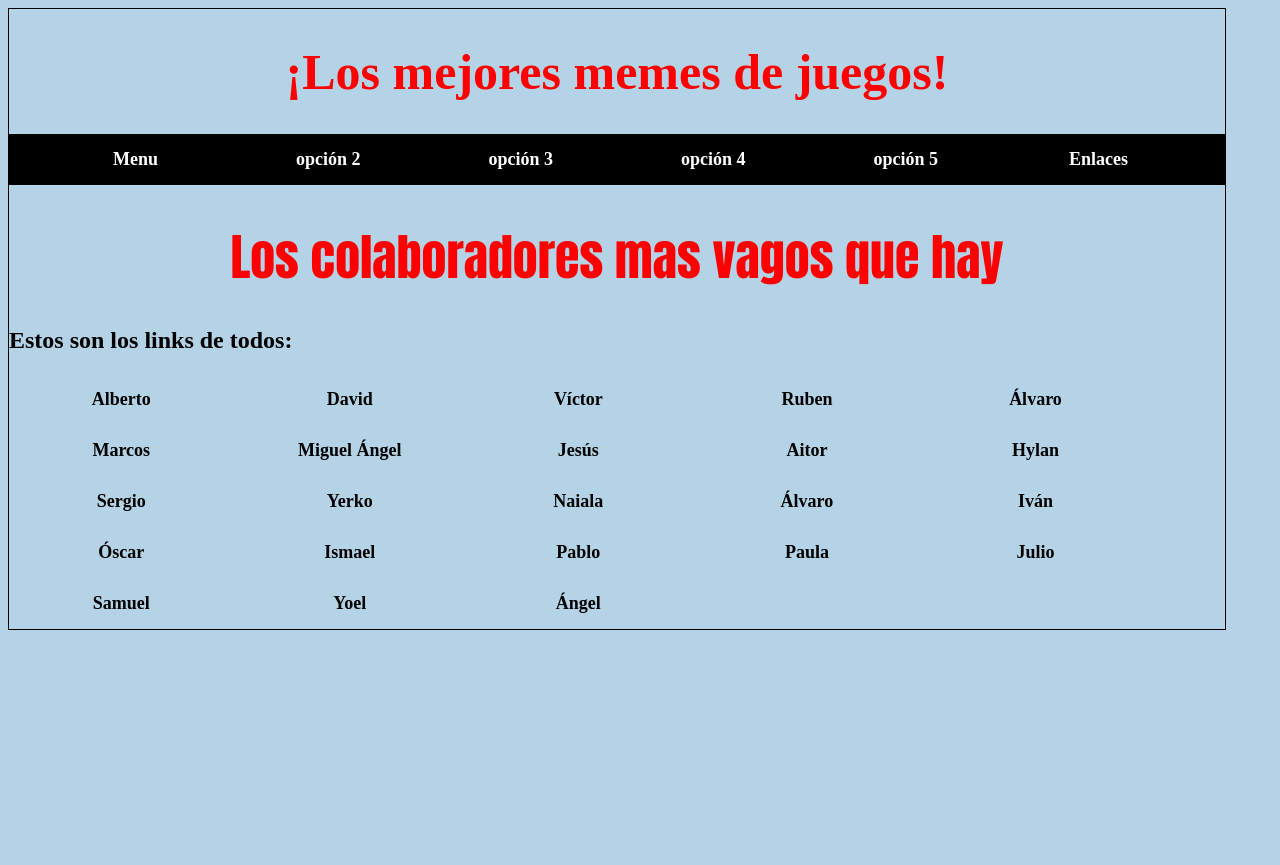
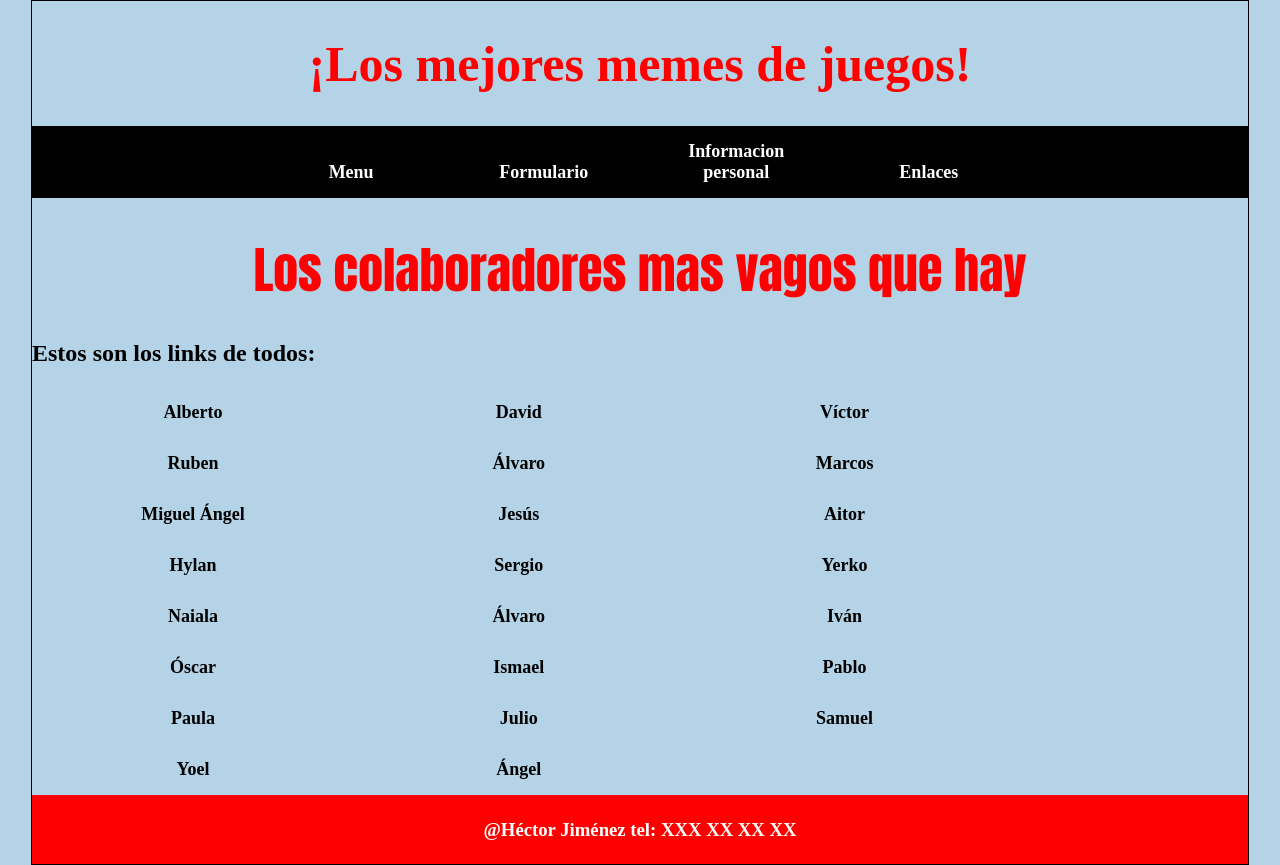
Before and after one commit to HecJC/HecJC.github.io, a plain HTML site: page enlaces-colaboradores/Enlaces-colaboradores.html in a window 1280 px wide. Before the commit the page ends 800 px from the top, so only its background shows below. Drawn offline with Linux system fonts and the light colour scheme; a web font is replaced by a local one.

Commit message:
Add files via upload

```diff
--- /dev/null
+++ b/Informacion Personal/InformacionPersonalcss.css
@@ -0,0 +1,97 @@
+body{
+    background-color: rgb(180, 211, 230);
+    border: 1px solid black;
+    width: 95%;
+    margin: auto;
+}
+footer{
+    color: white;
+    background-color: red;
+    text-align: center;
+    padding: 5px;
+}
+.tituloprincipal{
+    font-family: Ballet;
+    color: red;
+    text-align: center;
+    font-size: large;
+    font-size: 50px;
+}
+.seleccion{
+
+
+    margin: 0px;
+    padding: 0px;
+    text-align: center;
+    font-size: large;
+    margin: auto;
+    background-color: black;
+    color: white;
+}
+.seleccion>h3{
+    display: inline-block;
+    width: 24%;
+}
+
+
+header>h1{
+    color: blue;
+    text-align: center;
+
+    font-size: 34px;
+    text-decoration: underline 2px color red;
+    border: 1px solid   color black;
+}
+h2{
+    color: black;
+    text-align: center;
+    font-size: 16px;
+
+}
+main{
+    text-align: center;
+
+}
+p{
+    color: black;
+}
+p.normal{
+    color: bisque;
+    font-size: 14px;
+    text-indent: 20px;
+}
+.enlaceMenu{
+    color: white;
+    text-decoration: none;
+}
+img{
+
+    width: 60%;
+
+
+}
+.contenedorgeneral{
+    text-align: center;
+}
+.imagenes{
+    margin: 2%;
+    vertical-align: top;
+    font-size: large;
+
+    display: inline-block;
+    width: 45%;
+}
+.enlaceMenu:hover{
+    color: red;
+    border-bottom: 3px solid blue;
+}
+section>div>h3:hover{
+    color: red;
+}
+section>div{
+    display: inline-block;
+    width: 48%;
+    margin: auto;
+    vertical-align: middle;
+    padding: 5px;
+}
--- a/enlaces-colaboradores/Enlaces-colaboradores.html
+++ b/enlaces-colaboradores/Enlaces-colaboradores.html
@@ -23,17 +23,16 @@
         <h1 class="tituloprincipal">¡Los mejores memes de juegos!</h1>
         <div class="seleccion">
             <h3><a class="enlaceMenu" href="../index.html">Menu</a></h3>
-            <h3>opción 2</h3>
-            <h3>opción 3</h3>
-            <h3>opción 4</h3>
-            <h3>opción 5</h3>
-            <h3><a class="enlaceMenu" href="enlaces-colaboradores/Enlaces-colaboradores.html">Enlaces</a></h3>
+            <h3><a class="enlaceMenu" href="../formulario/formulario.html">Formulario</a></h3>
+            <h3><a class="enlaceMenu" href="../Informacion Personal/InformacionPersonal.html">Informacion personal</a></h3>
+            <h3><a class="enlaceMenu" href="../enlaces-colaboradores/Enlaces-colaboradores.html">Enlaces</a></h3>
         </div>
 
     </header>
 
     <h1 class="titulosecundario">Los colaboradores mas vagos que hay</h1>
 
+    <main>
         <div>
             <h2>Estos son los links de todos:</h2>
 
@@ -63,6 +62,10 @@
 
 
         </div>
+    </main>
+    <footer>
+        <h3>@Héctor Jiménez  tel: XXX XX XX XX</h3>
+    </footer>
 
 </body>
 </html>
--- a/enlaces-colaboradores/enlaces-colaboradores.css
+++ b/enlaces-colaboradores/enlaces-colaboradores.css
@@ -17,6 +17,7 @@ body{
     background-color: rgb(180, 211, 230);
     border: 1px solid black;
     width: 95%;
+    margin: auto;
 }
 a{
 
@@ -24,9 +25,13 @@ a{
     color: black;
 
 }
-h3{
+.seleccion>h3{
     display: inline-block;
-    width: 16%;
+    width: 24%;
+}
+div>h3{
+    display: inline-block;
+    width: 24%;
     padding: 0px;
     text-align: center;
     font-size: large;
@@ -61,3 +66,13 @@ h3{
     width: 13%;
 
 }
+footer{
+    color: white;
+    background-color: red;
+    text-align: center;
+    padding: 5px;
+}
+.enlaceMenu:hover{
+    color: red;
+    border-bottom: 3px solid blue;
+}
--- /dev/null
+++ b/formulario/formulariocss.css
@@ -0,0 +1,69 @@
+.tituloprincipal{
+    font-family: Ballet;
+    color: red;
+    text-align: center;
+    font-size: large;
+    font-size: 50px;
+}
+.seleccion{
+
+
+    margin: 0px;
+    padding: 0px;
+    text-align: center;
+    font-size: large;
+    margin: auto;
+    background-color: black;
+    color: white;
+}
+h3{
+    display: inline-block;
+    width: 24%;
+}
+body{
+    background-color: rgb(180, 211, 230);
+    border: 1px solid black;
+    width: 95%;
+    margin: auto;
+}
+.enlaceMenu{
+    color: white;
+    text-decoration: none;
+}
+footer{
+    color: white;
+    background-color: red;
+    text-align: center;
+    padding: 5px;
+}
+.enlaceMenu:hover{
+    color: red;
+    border-bottom: 3px solid blue;
+}
+form{
+    text-align: center;
+    width: 60%;
+}
+main>div{
+    width: 33%;
+    display: inline-block;
+    text-align: center;
+    margin: auto;
+}
+main:nth-child(2){
+    padding:5px;
+}
+fieldset{
+    color: blue;
+    border: 3px solid red;
+}
+fieldset>label{
+    color: black;
+}
+input[type="button"],  input[type="reset"]{
+    background-color: blue;
+    color: red;
+    text-align: center;
+    border: 1px solid black;
+    width: 49%;
+}
```
Also changed, not shown: Informacion Personal/InformacionPersonal.html (added, +58 -0 lines), formulario/formulario.html (added, +66 -0 lines), Informacion Personal/fotoperfil.png (added). Lines whose indentation alone changed are shown as unchanged.
